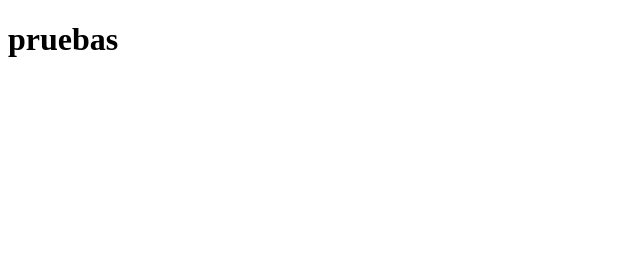
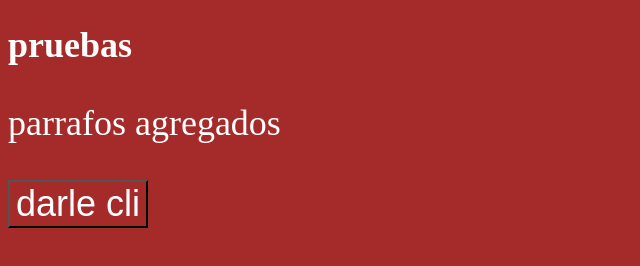
Before and after one commit to cesar-25431/primeRepos, a plain HTML site: page index.html in a window 1280 px wide. Shown: the whole page, without its empty margins (0-640 px from the left). Drawn offline with Linux system fonts and the light colour scheme.

Commit message:
javascript  agregador

```diff
--- a/index.html
+++ b/index.html
@@ -4,9 +4,13 @@
     <meta charset="UTF-8">
     <meta name="viewport" content="width=device-width, initial-scale=1.0">
     <title>Document</title>
+    <link rel="stylesheet" href="styles.css">
+    <script src="java.js"></script>
 </head>
 <body>
     <h1>pruebas</h1>
+    <p>parrafos agregados</p>
+    <input type="button" onclick="saludo()" value="darle cli">
 
 </body>
 </html>
--- /dev/null
+++ b/java.js
@@ -0,0 +1,4 @@
+function saludo(){
+     alert("hola mundo");
+
+}
--- a/styles.css
+++ b/styles.css
@@ -0,0 +1,6 @@
+*{
+    background-color: brown;
+    color: white;
+    font-size: 1.50rem;
+
+}
```
